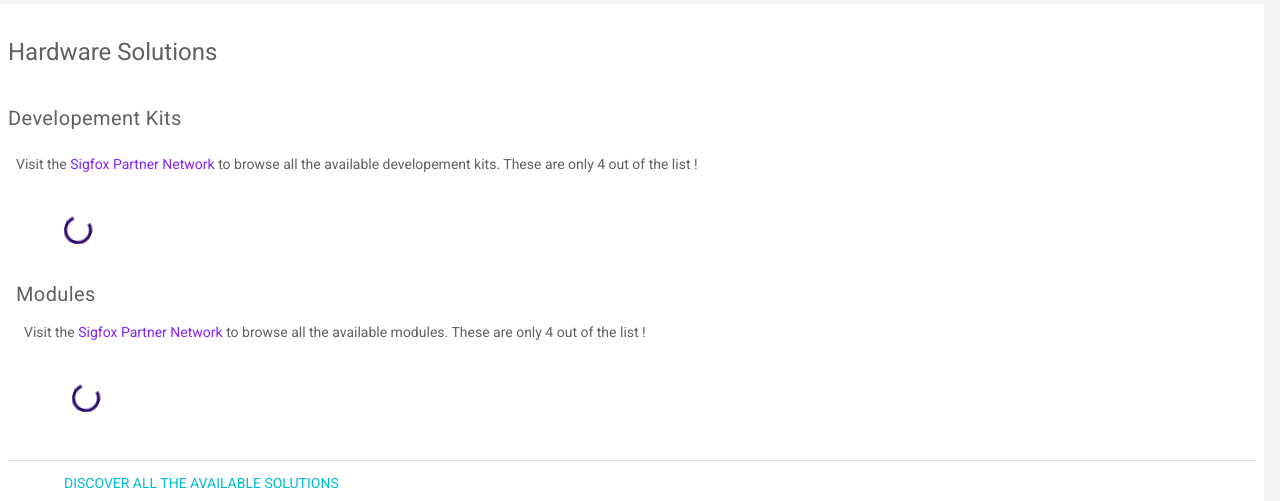
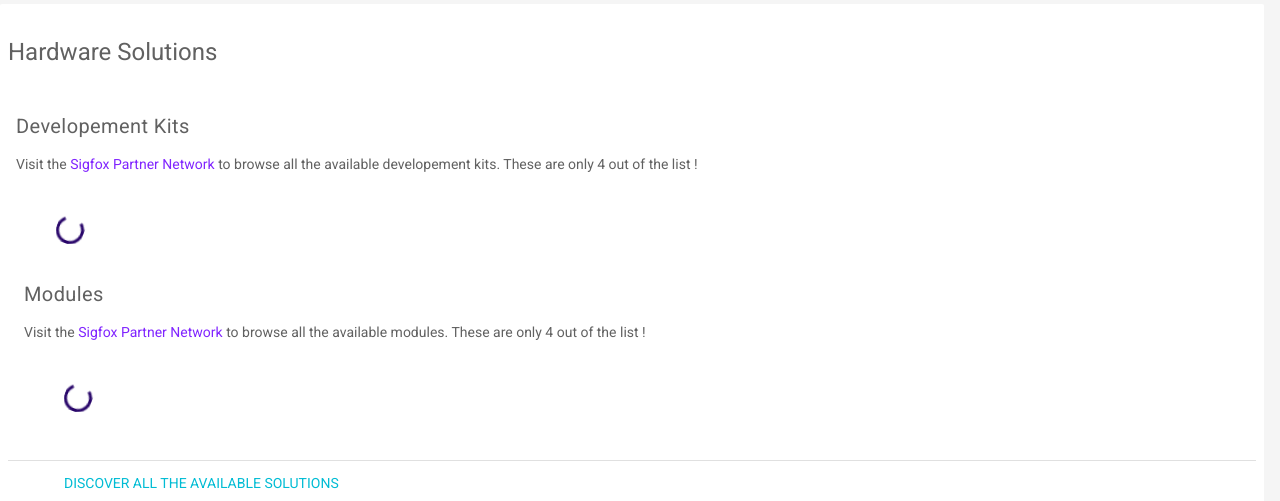
Before and after one commit to sigfox/makers.sigfox.com, a Jekyll site: the page built from index.html, in a window 1280 px wide. Shown: the part 1103-1604 px from the top of the page. Built offline with Jekyll 4.4.1, drawn with Linux system fonts in a browser that asks for light colours.

Commit message:
Home page : improved hardware section layout

```diff
--- a/_includes/home/hardware.html
+++ b/_includes/home/hardware.html
@@ -1,32 +1,28 @@
 <section id="hardware" class="mdl-grid">
 <div class="mdl-card mdl-cell mdl-cell--12-col">
     <h4>Hardware Solutions</h4>
-    <h5>Developement Kits</h5>
 
     <div class="mdl-cell mdl-cell--12-col mdl-typography--font-thin devkits ">
+      <h5>Developement Kits</h5>
       <p>
          Visit the <a rel="noopener noreferrer" target="_blank" href="https://partners.sigfox.com/products/kit">Sigfox Partner Network</a> to browse all the available developement kits. These are only 4 out of the list !
       </p>
 
-
-      <div class="mdl-cell mdl-cell--12-col mdl-typography--font-thin devkits ">
-        <div class="mdl-card__supporting-text mdl-grid mdl-grid--no-spacing devkits-list">
+    <div class="mdl-card__supporting-text mdl-grid mdl-grid--no-spacing devkits-list">
           <div class="mdl-spinner mdl-spinner--single-color mdl-js-spinner is-active"></div>
         </div>
-      </div>
-       <h5>Modules</h5>
+
 
     <div class="mdl-cell mdl-cell--12-col mdl-typography--font-thin modules ">
+      <h5>Modules</h5>
       <p>
          Visit the <a rel="noopener noreferrer" target="_blank" href="https://partners.sigfox.com/products/module">Sigfox Partner Network</a> to browse all the available modules. These are only 4 out of the list !
       </p>
 
 
-      <div class="mdl-cell mdl-cell--12-col mdl-typography--font-thin modules ">
         <div class="mdl-card__supporting-text mdl-grid mdl-grid--no-spacing modules-list">
           <div class="mdl-spinner mdl-spinner--single-color mdl-js-spinner is-active"></div>
         </div>
-      </div>
 
   </div>
 
```
